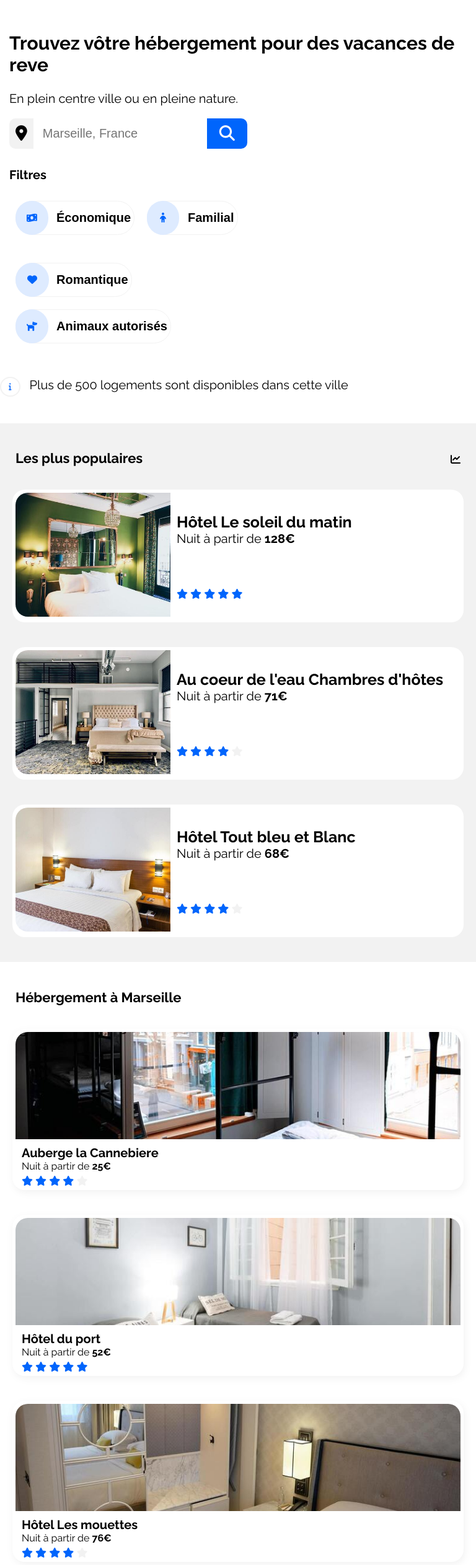
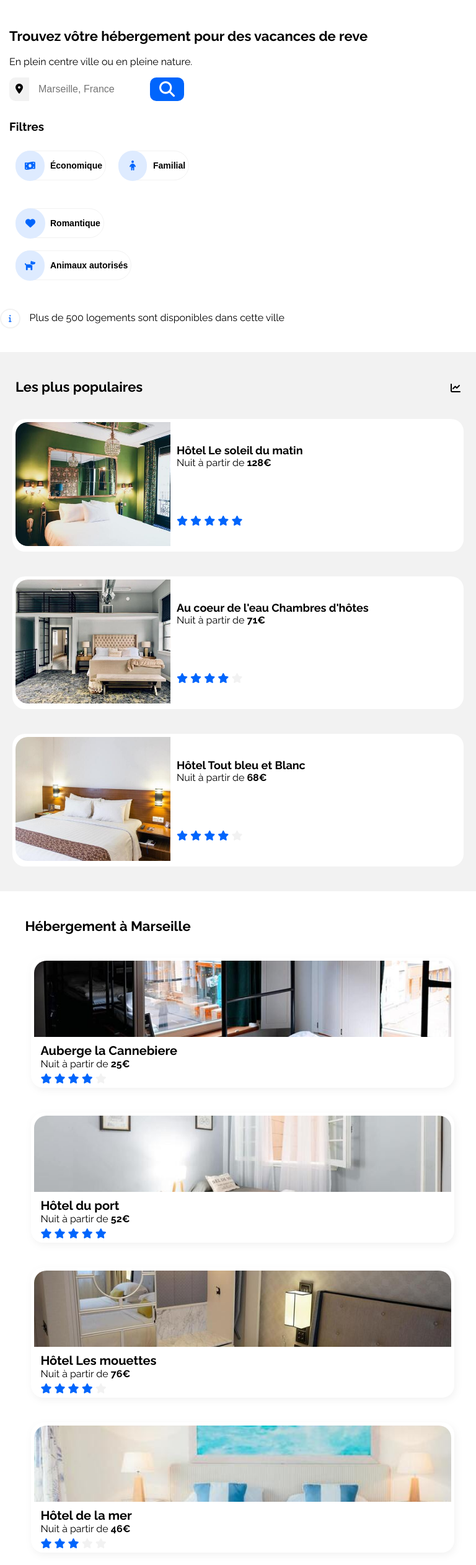
Before and after one commit to Fab33500/LauretFabrice_2_02062021, a plain HTML site: page index.html in a window 768 px wide. Shown: the part 155-2680 px from the top of the page at 62% size. Drawn offline with Linux system fonts and the light colour scheme.

Commit message:
reolution affichage en responsive mobile et insertion max-widht pour grand ecran

```diff
--- a/index.html
+++ b/index.html
@@ -201,8 +201,7 @@
 								</figure>
 							</a>
 						</div>
-					</div>
-					<div class="global-host-box">
+
 						<div class="host-label-box">
 							<a href="#">
 								<figure class="host-label">
--- a/styles.css
+++ b/styles.css
@@ -1,6 +1,8 @@
 body {
 	margin: 0;
 	font-family: Raleway, sans-serif;
+	max-width: 1650px;
+	margin: auto;
 }
 button,
 input,
@@ -27,7 +29,7 @@ a:active {
 	color: #f2f2f2;
 }
 .header {
-	margin: 0 15px 0 15px;
+	margin: 0 15px 0 30px;
 }
 .header-nav-site {
 	display: flex;
@@ -71,8 +73,9 @@ li {
 .navigation-right {
 	padding-top: 28px;
 }
-.navigation-right:hover {
+.navigation-right:hover a:hover {
 	border-top: 3px solid #0065fc;
+	padding-top: 25px;
 }
 
 .navigation .nav-link {
@@ -108,7 +111,7 @@ li {
 	background-color: #f2f2f2;
 }
 .fa-map-marker-alt {
-	font-size: 25px;
+	font-size: 16px;
 	color: #000;
 }
 .button-search {
@@ -125,7 +128,7 @@ li {
 input {
 	padding: 0 0 0 15px;
 	border: 0;
-	font-size: 20px;
+	width: 180px;
 }
 .filters {
 	display: flex;
@@ -197,6 +200,7 @@ input {
 #hosting {
 	display: flex;
 	flex-direction: column;
+	width: 1450px;
 	margin: 0 30px 0 30px;
 	border-radius: 20px;
 	background-color: #f2f2f2;
@@ -214,8 +218,12 @@ input {
 }
 .global-host-box {
 	display: flex;
+	flex-wrap: wrap;
+	padding: 0 15px 0 15px;
 }
 .host-label-box {
+	flex: 1 1 0;
+	min-width: 290px;
 	margin: 15px;
 }
 .host-label-box:hover {
@@ -234,7 +242,6 @@ figure.host-label {
 	margin: 5px;
 	padding: 5px;
 	max-height: 200px;
-	max-width: 400px;
 	border-radius: 20px;
 	background-color: #fff;
 }
@@ -287,6 +294,7 @@ figure.pop-label {
 	margin: 20px;
 	padding: 5px;
 	min-width: 300px;
+	min-height: 140px;
 	border-radius: 20px;
 	background-color: #fff;
 }
@@ -296,7 +304,7 @@ figure.pop-label:hover {
 }
 .pop-label-img {
 	width: 100px;
-	height: 120px;
+	height: 140px;
 	border-radius: 20px 0 0 20px;
 	object-fit: cover;
 	object-position: 0 30%;
@@ -307,7 +315,7 @@ figure.pop-label:hover {
 	margin: 40px 15px 40px 15px;
 }
 .title-activity {
-	margin-bottom: 0;
+	margin: 0 0 0 20px;
 	font-size: 22px;
 }
 #activity-global-box {
@@ -420,19 +428,6 @@ li a.footer-list-txt {
 	color: inherit;
 }
 @media only screen and (min-width: 767px) and (max-width: 1024px) {
-	h3,
-	p {
-		font-size: 20px;
-	}
-	button {
-		font-size: 25px;
-	}
-	h1 {
-		font-size: 28px;
-	}
-	h2 {
-		font-size: 25px;
-	}
 	.filters {
 		display: block;
 	}
@@ -444,14 +439,14 @@ li a.footer-list-txt {
 		margin-bottom: 25px;
 	}
 	.filter-name {
-		padding: 21px;
+		padding: 16px;
 	}
 	.button-filter {
 		padding: 15px 35px 15px 75px;
-		font-size: 25px;
 	}
 	#hosting {
 		margin: 0 10px 30px 10px;
+		max-width: 98%;
 	}
 	h2.host-label-title {
 		font-size: 20px;
@@ -477,6 +472,7 @@ li a.footer-list-txt {
 	}
 	#activity-global-box {
 		flex-direction: column;
+		margin: 0 5px 0 5px;
 	}
 	#activity-box-right {
 		flex-direction: row-reverse;
@@ -552,10 +548,17 @@ li a.footer-list-txt {
 		text-align: center;
 		font-size: 20px;
 	}
+	.navigation-right:hover a:hover {
+		border-top: none;
+		padding-top: 25px;
+		color: #0065fc;
+	}
 	.navigation-right:hover {
 		border-top: 0;
 		border-bottom: 3px solid #0065fc;
+		padding-top: 28px;
 	}
+
 	.navigation-left {
 		border-bottom: 3px solid #0065fc;
 		padding: 25px 0 25px 0;
@@ -574,14 +577,16 @@ li a.footer-list-txt {
 	.title-header {
 		margin: 0 15px 0 15px;
 	}
-	.title {
-		font-size: 30px;
-	}
+
 	.search {
 		margin-left: 15px;
 	}
 	.search:nth-child(2) {
 		flex: 1;
+	}
+	.button-search {
+		padding: 0 15px 0 15px;
+		border-radius: 10px;
 	}
 	.button-search::before {
 		content: "\f002";
@@ -593,6 +598,7 @@ li a.footer-list-txt {
 		align-items: flex-start;
 		margin-left: 15px;
 	}
+
 	.filter-search {
 		display: flex;
 		margin: 10px;
@@ -608,11 +614,11 @@ li a.footer-list-txt {
 		flex-direction: column;
 	}
 	.filter-name {
-		padding: 18px;
+		padding: 15px;
 	}
 	.button-filter {
-		padding: 15px 5px 15px 65px;
-		font-size: 20px;
+		padding: 15px 5px 15px 55px;
+		font-size: 14px;
 	}
 	.info {
 		align-items: baseline;
@@ -632,7 +638,6 @@ li a.footer-list-txt {
 		background-color: #fff;
 	}
 	figure.host-label {
-		max-height: 250px;
 		max-width: 100%;
 		filter: drop-shadow(2px 4px 6px #f2f2f2);
 	}
@@ -649,7 +654,6 @@ li a.footer-list-txt {
 	}
 	#activity-box-left,
 	#activity-box-right {
-		display: flex;
 		flex-direction: column;
 	}
 	.activity-box1,
@@ -668,11 +672,11 @@ li a.footer-list-txt {
 	.activity-box3,
 	.activity-box5,
 	.activity-box6 {
-		height: 250px;
+		height: 220px;
 	}
 	.activity-box1,
 	.activity-box4 {
-		height: 270px;
+		height: 220px;
 	}
 	section.box-image-activity {
 		height: 270px;
@@ -688,7 +692,7 @@ li a.footer-list-txt {
 		width: 100%;
 		height: 700px;
 		object-fit: contain;
-		object-position: 0 -30px;
+		object-position: 0 -80px;
 	}
 	#nav-site-footer {
 		flex-direction: column;
```
